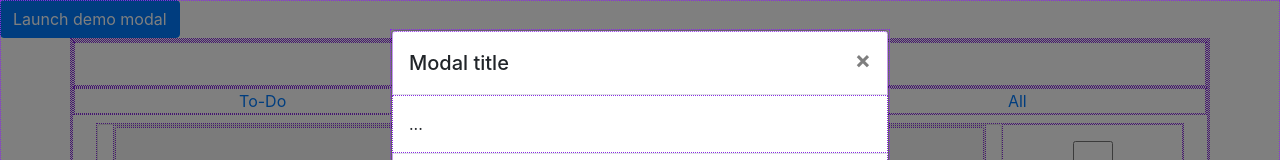
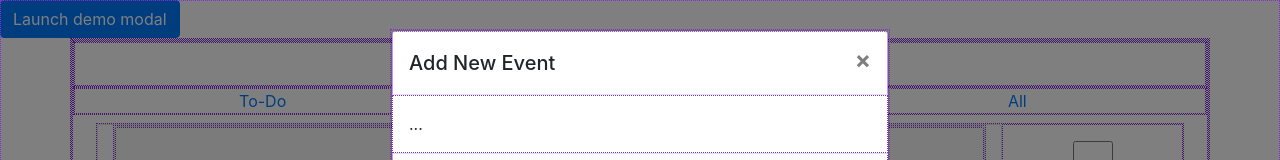
Before and after one commit to jroyvde/webapp-project, a plain HTML site: page index.html in a window 1280 px wide. Both pictures are taken after a click on the button "Launch demo modal". Shown: the top 160 px of the page. Drawn offline with nearby package versions, Linux system fonts and the light colour scheme.

Commit message:
Add a new modal title

```diff
--- a/index.html
+++ b/index.html
@@ -18,7 +18,7 @@
     <div class="modal-dialog" role="document">
       <div class="modal-content">
         <div class="modal-header">
-          <h5 class="modal-title" id="exampleModalLabel">Modal title</h5>
+          <h5 class="modal-title" id="exampleModalLabel">Add New Event</h5>
           <button type="button" class="close" data-dismiss="modal" aria-label="Close">
             <span aria-hidden="true">&times;</span>
           </button>
```
